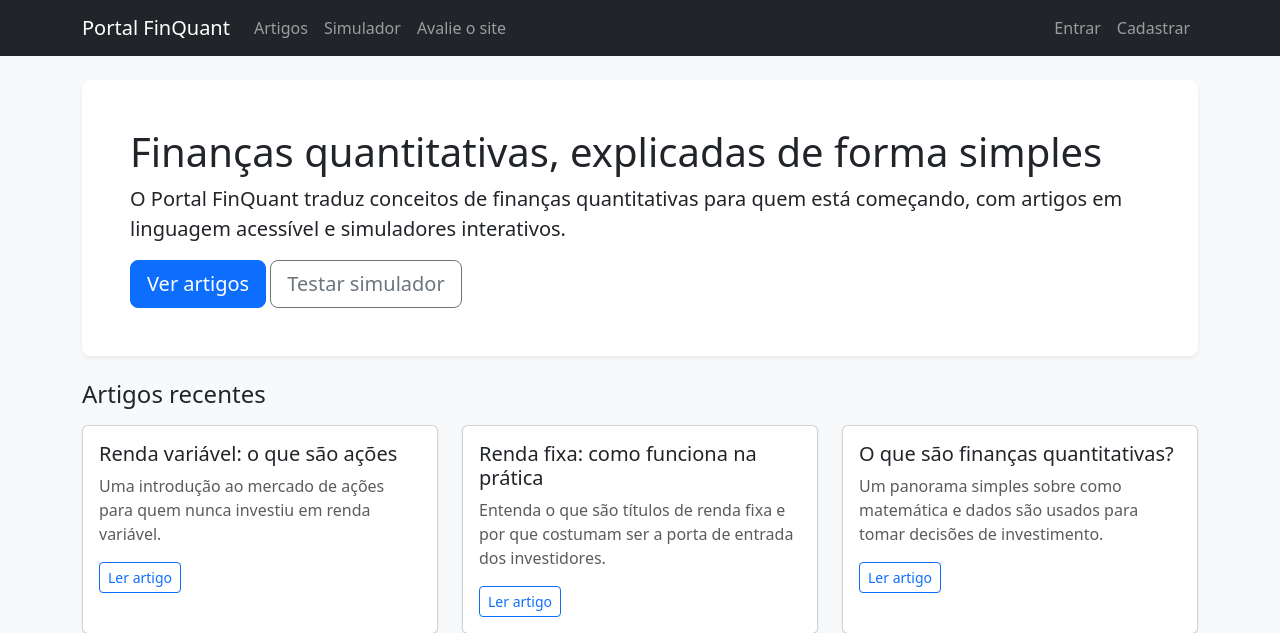
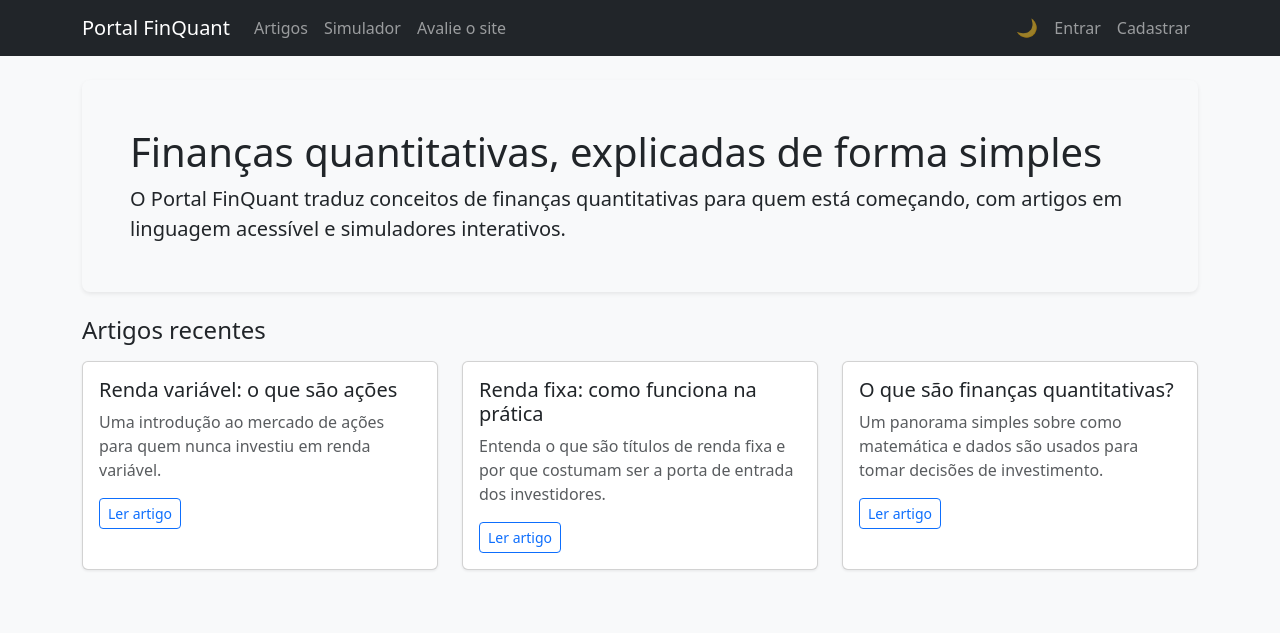
Before and after one commit to pagliarinimvp/portal-finquant, a Django app: page / in a window 1280 px wide. Shown: the top 633 px of the page. Run offline with Django 5.2, Linux system fonts and the light colour scheme; data comes from the database, SQL or seed files in the repository.

Commit message:
Adiciona modo noturno e corrige formulario de avaliacao
Inclui botao de modo noturno na navbar (segue a preferencia do sistema
na primeira visita, depois persiste a escolha em localStorage) e ajusta
o hero da home para usar uma superficie que responde ao tema.

Corrige o campo de nota no formulario de avaliacao: o Django adicionava
uma opcao em branco (em ingles) pre-selecionada por padrao, permitindo
enviar a avaliacao sem escolher uma nota de verdade. O campo agora e
declarado explicitamente, sem opcao em branco, com selecao obrigatoria.

Co-Authored-By: Claude Fable 5 <noreply@anthropic.com>

```diff
--- a/static/css/site.css
+++ b/static/css/site.css
@@ -11,3 +11,18 @@ main {
 .card {
     box-shadow: 0 1px 3px rgba(0, 0, 0, 0.08);
 }
+
+#toggle-tema {
+    font-size: 1.1rem;
+    line-height: 1;
+    text-decoration: none;
+}
+
+/* Modo noturno (data-bs-theme="dark", aplicado no <html> pelo toggle) */
+[data-bs-theme="dark"] body {
+    background-color: #1a1d20;
+}
+
+[data-bs-theme="dark"] .card {
+    box-shadow: 0 1px 3px rgba(0, 0, 0, 0.4);
+}
--- a/templates/base.html
+++ b/templates/base.html
@@ -5,6 +5,15 @@
     <meta charset="UTF-8">
     <meta name="viewport" content="width=device-width, initial-scale=1">
     <title>{% block title %}Portal FinQuant{% endblock %}</title>
+    <script>
+        // Aplica o tema salvo (ou a preferência do sistema) antes de a página
+        // pintar, para evitar o "flash" de tema errado.
+        (function () {
+            var salvo = localStorage.getItem('theme');
+            var tema = salvo || (window.matchMedia('(prefers-color-scheme: dark)').matches ? 'dark' : 'light');
+            document.documentElement.setAttribute('data-bs-theme', tema);
+        })();
+    </script>
     <link href="https://cdn.jsdelivr.net/npm/bootstrap@5.3.3/dist/css/bootstrap.min.css" rel="stylesheet">
     <link href="{% static 'css/site.css' %}" rel="stylesheet">
 </head>
@@ -21,7 +30,12 @@
                     <li class="nav-item"><a class="nav-link" href="{% url 'simuladores:juros_compostos' %}">Simulador</a></li>
                     <li class="nav-item"><a class="nav-link" href="{% url 'avaliacoes:avaliar' %}">Avalie o site</a></li>
                 </ul>
-                <ul class="navbar-nav">
+                <ul class="navbar-nav align-items-lg-center">
+                    <li class="nav-item">
+                        <button type="button" id="toggle-tema" class="btn btn-link nav-link" title="Alternar modo noturno" aria-label="Alternar modo noturno">
+                            <span id="toggle-tema-icone" aria-hidden="true">🌙</span>
+                        </button>
+                    </li>
                     {% if user.is_authenticated %}
                         <li class="nav-item"><span class="nav-link">Olá, {{ user.username }}</span></li>
                         <li class="nav-item">
@@ -53,5 +67,26 @@
     </footer>
 
     <script src="https://cdn.jsdelivr.net/npm/bootstrap@5.3.3/dist/js/bootstrap.bundle.min.js"></script>
+    <script>
+        (function () {
+            var botao = document.getElementById('toggle-tema');
+            var icone = document.getElementById('toggle-tema-icone');
+
+            function atualizarIcone() {
+                var atual = document.documentElement.getAttribute('data-bs-theme');
+                icone.textContent = atual === 'dark' ? '☀️' : '🌙';
+            }
+
+            botao.addEventListener('click', function () {
+                var atual = document.documentElement.getAttribute('data-bs-theme');
+                var novo = atual === 'dark' ? 'light' : 'dark';
+                document.documentElement.setAttribute('data-bs-theme', novo);
+                localStorage.setItem('theme', novo);
+                atualizarIcone();
+            });
+
+            atualizarIcone();
+        })();
+    </script>
 </body>
 </html>
--- a/templates/core/home.html
+++ b/templates/core/home.html
@@ -3,14 +3,12 @@
 {% block title %}Portal FinQuant — Finanças quantitativas para todos{% endblock %}
 
 {% block content %}
-<div class="p-5 mb-4 bg-white rounded-3 shadow-sm">
+<div class="p-5 mb-4 bg-body-tertiary rounded-3 shadow-sm">
     <h1 class="display-6">Finanças quantitativas, explicadas de forma simples</h1>
-    <p class="lead">
+    <p class="lead mb-0">
         O Portal FinQuant traduz conceitos de finanças quantitativas para quem está começando,
         com artigos em linguagem acessível e simuladores interativos.
     </p>
-    <a class="btn btn-primary btn-lg" href="{% url 'conteudo:lista' %}">Ver artigos</a>
-    <a class="btn btn-outline-secondary btn-lg" href="{% url 'simuladores:juros_compostos' %}">Testar simulador</a>
 </div>
 
 <h2 class="h4 mb-3">Artigos recentes</h2>
```
Also changed, not shown: avaliacoes/forms.py (+12 -1 lines).
